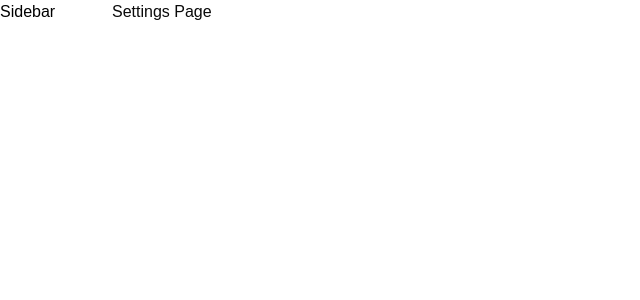
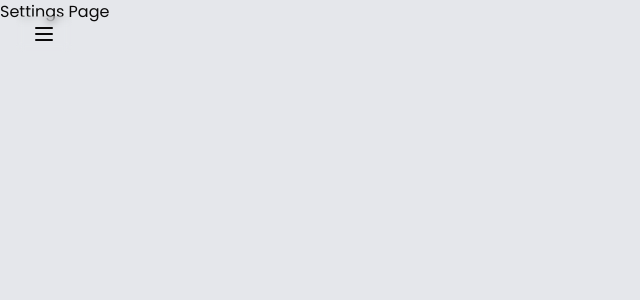
Before and after one commit to vincintz/llm101, a Next.js app in the folder webapp/: page /settings in a window 1280 px wide. Shown: the top 300 px of the page, without its empty margins (0-640 px from the left). Built offline with nearby package versions, Linux system fonts and the light colour scheme.

Commit message:
good looking navbar

```diff
--- a/webapp/app/layout.tsx
+++ b/webapp/app/layout.tsx
@@ -1,17 +1,13 @@
-import type { Metadata } from "next";
-import localFont from "next/font/local";
-import "./globals.css";
+import type { Metadata } from "next"
+import { Poppins} from "next/font/google"
+import "./globals.css"
 
-const geistSans = localFont({
-  src: "./fonts/GeistVF.woff",
-  variable: "--font-geist-sans",
-  weight: "100 900",
-});
-const geistMono = localFont({
-  src: "./fonts/GeistMonoVF.woff",
-  variable: "--font-geist-mono",
-  weight: "100 900",
-});
+const poppins = Poppins({
+  subsets: ["latin"],
+  weight: ["400", "500", "600", "700"],
+  display: "swap",
+  variable: "--font-poppins",
+})
 
 export const metadata: Metadata = {
   title: "Create Next App",
@@ -25,9 +21,7 @@ export default function RootLayout({
 }>) {
   return (
     <html lang="en">
-      <body
-        className={`${geistSans.variable} ${geistMono.variable} antialiased`}
-      >
+      <body className={`${poppins.variable} font-sans`} >
         {children}
       </body>
     </html>
--- a/webapp/components/Sidebar.tsx
+++ b/webapp/components/Sidebar.tsx
@@ -1,7 +1,84 @@
-import React from 'react'
+"use client"
+
+import React, { useEffect, useState } from 'react'
+import { Button } from './ui/button'
+import { Menu, X } from 'lucide-react'
+import { cn } from '@/lib/utils'
+import { getDesktopClasses, getMobileClasses } from '@/utils/sidebarUtils'
+import SidebarNav from './SidebarNav'
 
 export default function Sidebar() {
+  const [isMobile, setIsMobile] = useState(true)
+  const [isOpen, setIsOpen] = useState(false)
+  const [isCollapsed, setIsCollapsed] = useState(false)
+
+  useEffect(() => {}, [])
+
+  const toggleSidebar = () => {
+    if (isMobile) {
+      setIsOpen((prev) => !prev)
+    } else {
+      setIsCollapsed((prev) => !prev)
+    }
+  }
+
+  const handleOutsideClick = () => {}
+
+  const renderMenuIcon = (isOpen: boolean) => {
+    return isOpen ? <X className="h-6 w-6" /> : <Menu className="h-6 w-6" />
+  }
+
   return (
-    <div className="w-28 bg-white text-black h-screen">Sidebar</div>
+    <div>
+      {/* Mobile X toggle */}
+      {isMobile && (
+        <Button
+          variant="ghost"
+          onClick={toggleSidebar}
+          className={cn(
+            "fixed top-4 left-4 z-50 bg-transparent hover:bg-gray-100/50 backdrop-blur-sm",
+            isOpen && "top-4 left-4"
+          )}
+        >
+          {renderMenuIcon(isOpen)}
+        </Button>
+      )}
+
+      {/* TODO: Store all components in nav */}
+      {(!isMobile || isOpen) && (
+        <div
+          className={cn(
+            "bg-gray-100 flex flex-col h-screen transition-all duration-300 overflow-y-auto",
+            getMobileClasses(isMobile, isOpen),
+            getDesktopClasses(isMobile, isCollapsed)
+          )}>
+          <div
+            className={cn(
+              "flex flex-col flex-frow p-6",
+              isMobile ? "pt-16" : "pt-10"
+            )}
+          >
+            <h1 className="text-4xl font-bold mb-10">AI Marketing Platform</h1>
+
+            <SidebarNav isMobile={isMobile} isCollapsed={isCollapsed} />
+          </div>
+
+          <div>
+            {/* TODO: User profile from clerk */}
+          </div>
+
+          {/*
+          {isMobile && (
+            <SidebarToggle
+              isCollapsed={isCollapsed}
+              toggleSidebar={toggleSidebar}
+            />
+          )}
+          */}
+
+        </div>
+      )}
+
+    </div>
   )
 }
--- /dev/null
+++ b/webapp/components/SidebarNav.tsx
@@ -0,0 +1,71 @@
+import { Home, LayoutDashboard, Settings } from 'lucide-react'
+import React from 'react'
+import { Button } from './ui/button'
+import Link from 'next/link'
+import { cn } from '@/lib/utils'
+import { usePathname } from 'next/navigation'
+
+interface SidebarNavProps {
+  isMobile: boolean
+  isCollapsed: boolean
+}
+
+interface NavItem {
+  href: string
+  label: string
+  icon: React.ComponentType<React.SVGProps<SVGSVGElement>>
+  isActive: (pathname: string) => boolean
+}
+
+export default function SidebarNav({ isMobile, isCollapsed }: SidebarNavProps) {
+  const pathname = usePathname()
+  const navItems: NavItem[] = [
+    {
+      href: "/projects",
+      label: "Projects",
+      icon: Home,
+      isActive: (pathname) =>
+        pathname === "/projects" || pathname.startsWith("/project/"),
+    },
+    {
+      href: "/templates",
+      label: "Templates",
+      icon: LayoutDashboard,
+      isActive: (pathname) =>
+        pathname === "/templates" || pathname.startsWith("/template/"),
+    },
+    {
+      href: "/settings",
+      label: "Settings",
+      icon: Settings,
+      isActive: (pathname) =>
+        pathname === "/settings",
+    },
+  ]
+
+  return (
+    <div
+      className="space-y4 overflow-hidden mb-auto"
+    >
+      {navItems.map((item) => (
+        <Button
+          key={item.href}
+          variant="ghost"
+          asChild
+          className={cn(
+            "w-full justify-start hover:text-main hover:bg-gray-200 flex items-center text-lg font-medium",
+            !isMobile && isCollapsed && "justify-center p-2",
+            item.isActive(pathname) && "bg-gray-200 text-main"
+          )}
+        >
+          <Link href={item.href}>
+            <item.icon className="h-[22px] w-[22px]" />
+            {(!isMobile || !isCollapsed) && (
+              <span className="ml-3">{item.label}</span>
+            )}
+          </Link>
+        </Button>
+      ))}
+    </div>
+  )
+}
--- a/webapp/tailwind.config.ts
+++ b/webapp/tailwind.config.ts
@@ -8,55 +8,75 @@ const config: Config = {
     "./app/**/*.{js,ts,jsx,tsx,mdx}",
   ],
   theme: {
+    container: {
+      center: true,
+      padding: "2rem",
+      screens: {
+        "2xl": "1400px",
+      },
+    },
     extend: {
       colors: {
-  			background: 'hsl(var(--background))',
-  			foreground: 'hsl(var(--foreground))',
-  			card: {
-  				DEFAULT: 'hsl(var(--card))',
-  				foreground: 'hsl(var(--card-foreground))'
+        border: "hsl(var(--border))",
+        input: "hsl(var(--input))",
+        ring: "hsl(var(--ring))",
+        background: "#e5e7eb",
+        foreground: "hsl(var(--foreground))",
+        primary: {
+          DEFAULT: "hsl(var(--primary))",
+          foreground: "hsl(var(--primary-foreground))",
+          dark: "#2b7fd9",
+        },
+        secondary: {
+          DEFAULT: "#001f3d",
+          foreground: "hsl(var(--secondary-foreground))",
+        },
+        destructive: {
+          DEFAULT: "hsl(var(--destructive))",
+          foreground: "hsl(var(--destructive-foreground))",
+        },
+        muted: {
+          DEFAULT: "hsl(var(--muted))",
+          foreground: "hsl(var(--muted-foreground))",
+        },
+        accent: {
+          DEFAULT: "hsl(var(--accent))",
+          foreground: "hsl(var(--accent-foreground))",
         },
         popover: {
-  				DEFAULT: 'hsl(var(--popover))',
-  				foreground: 'hsl(var(--popover-foreground))'
+          DEFAULT: "hsl(var(--popover))",
+          foreground: "hsl(var(--popover-foreground))",
         },
-  			primary: {
-  				DEFAULT: 'hsl(var(--primary))',
-  				foreground: 'hsl(var(--primary-foreground))'
+        card: {
+          DEFAULT: "hsl(var(--card))",
+          foreground: "hsl(var(--card-foreground))",
         },
-  			secondary: {
-  				DEFAULT: 'hsl(var(--secondary))',
-  				foreground: 'hsl(var(--secondary-foreground))'
-  			},
-  			muted: {
-  				DEFAULT: 'hsl(var(--muted))',
-  				foreground: 'hsl(var(--muted-foreground))'
-  			},
-  			accent: {
-  				DEFAULT: 'hsl(var(--accent))',
-  				foreground: 'hsl(var(--accent-foreground))'
-  			},
-  			destructive: {
-  				DEFAULT: 'hsl(var(--destructive))',
-  				foreground: 'hsl(var(--destructive-foreground))'
-  			},
-  			border: 'hsl(var(--border))',
-  			input: 'hsl(var(--input))',
-  			ring: 'hsl(var(--ring))',
-  			chart: {
-  				'1': 'hsl(var(--chart-1))',
-  				'2': 'hsl(var(--chart-2))',
-  				'3': 'hsl(var(--chart-3))',
-  				'4': 'hsl(var(--chart-4))',
-  				'5': 'hsl(var(--chart-5))'
-  			}
+        rose: "rose",
+        main: "#359efe",
       },
       borderRadius: {
-  			lg: 'var(--radius)',
-  			md: 'calc(var(--radius) - 2px)',
-  			sm: 'calc(var(--radius) - 4px)'
-  		}
-  	}
+        lg: "var(--radius)",
+        md: "calc(var(--radius) - 2px)",
+        sm: "calc(var(--radius) - 4px)",
+      },
+      keyframes: {
+        "accordion-down": {
+          from: { height: "0" },
+          to: { height: "var(--radix-accordion-content-height)" },
+        },
+        "accordion-up": {
+          from: { height: "var(--radix-accordion-content-height)" },
+          to: { height: "0" },
+        },
+      },
+      animation: {
+        "accordion-down": "accordion-down 0.2s ease-out",
+        "accordion-up": "accordion-up 0.2s ease-out",
+      },
+      fontFamily: {
+        sans: ["var(--font-poppins)", "Arial", "sans-serif"],
+      },
+    },
   },
   plugins: [require("tailwindcss-animate")],
 };
--- /dev/null
+++ b/webapp/utils/sidebarUtils.ts
@@ -0,0 +1,20 @@
+export const getMobileClasses = (
+  isMobile: boolean,
+  isOpen: boolean
+): string => {
+  if (!isMobile) return ""
+  const baseClasses = "fixed inset-y-0 left-0 z-40 w-64 transform"
+  return isOpen
+    ? `${baseClasses} translate-x-0`
+    : `${baseClasses} translate-x-full`
+}
+
+export const getDesktopClasses = (
+  isMobile: boolean,
+  collapsed: boolean
+): string => {
+  if (!isMobile) return ""
+  return collapsed
+    ? "w-28 h-screen sticky top-0"
+    : "w-64 h-screen sticky top-0"
+}
```
Lines whose indentation alone changed are shown as unchanged.
